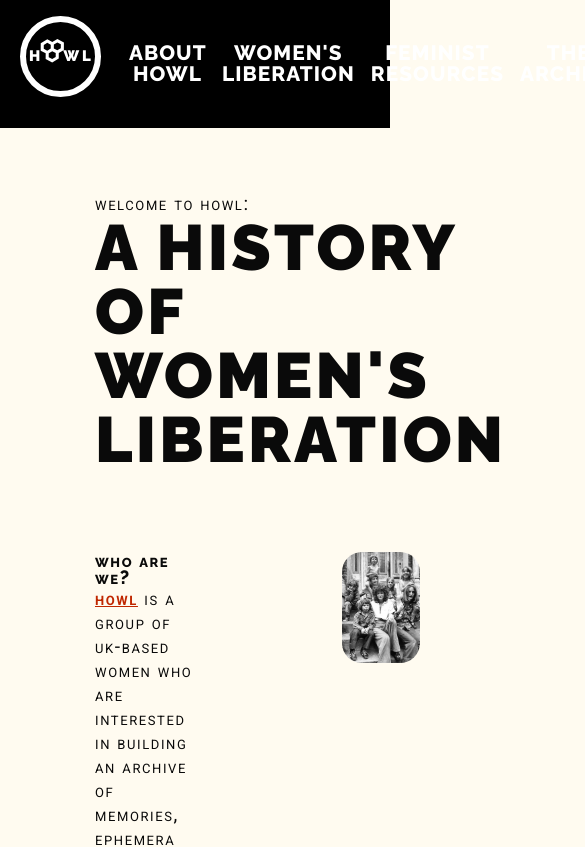
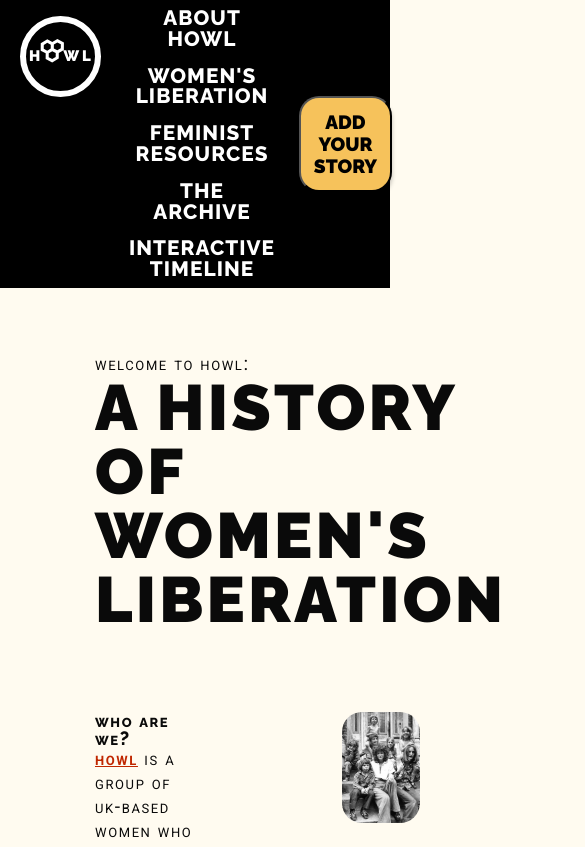
Before and after one commit to founders-programme-2/howl, a React (Create React App) app in the folder client/: page / in a window 390 px wide. Shown: the top 847 px of the page, 585 px wide, since content can reach past the window. Built offline with nearby package versions, Linux system fonts and the light colour scheme; what react-a11y would draw is missing.

Commit message:
Create constants file for responsive breakpoints

```diff
--- a/client/src/Components/Common/Header/Header.style.js
+++ b/client/src/Components/Common/Header/Header.style.js
@@ -1,5 +1,8 @@
 import styled from 'styled-components';
 import { Link } from 'react-router-dom';
+import responsiveSizes from '../../../constants/responsiveSizes';
+
+const { SML, MDM, LRG } = responsiveSizes;
 
 export const NavSection = styled.nav`
   background-color: black;
@@ -14,6 +17,11 @@ export const NavList = styled.ul`
   flex-flow: row nowrap;
   margin: auto;
   padding: 0;
+
+  @media (max-width: ${LRG}) {
+    flex-flow: row wrap;
+    justify-content: space-around;
+  }
 `;
 
 export const NavLi = styled.li`
--- /dev/null
+++ b/client/src/constants/responsiveSizes.js
@@ -0,0 +1,5 @@
+export default {
+  SML: '425px',
+  MDM: '768px',
+  LRG: '910px',
+};
```
